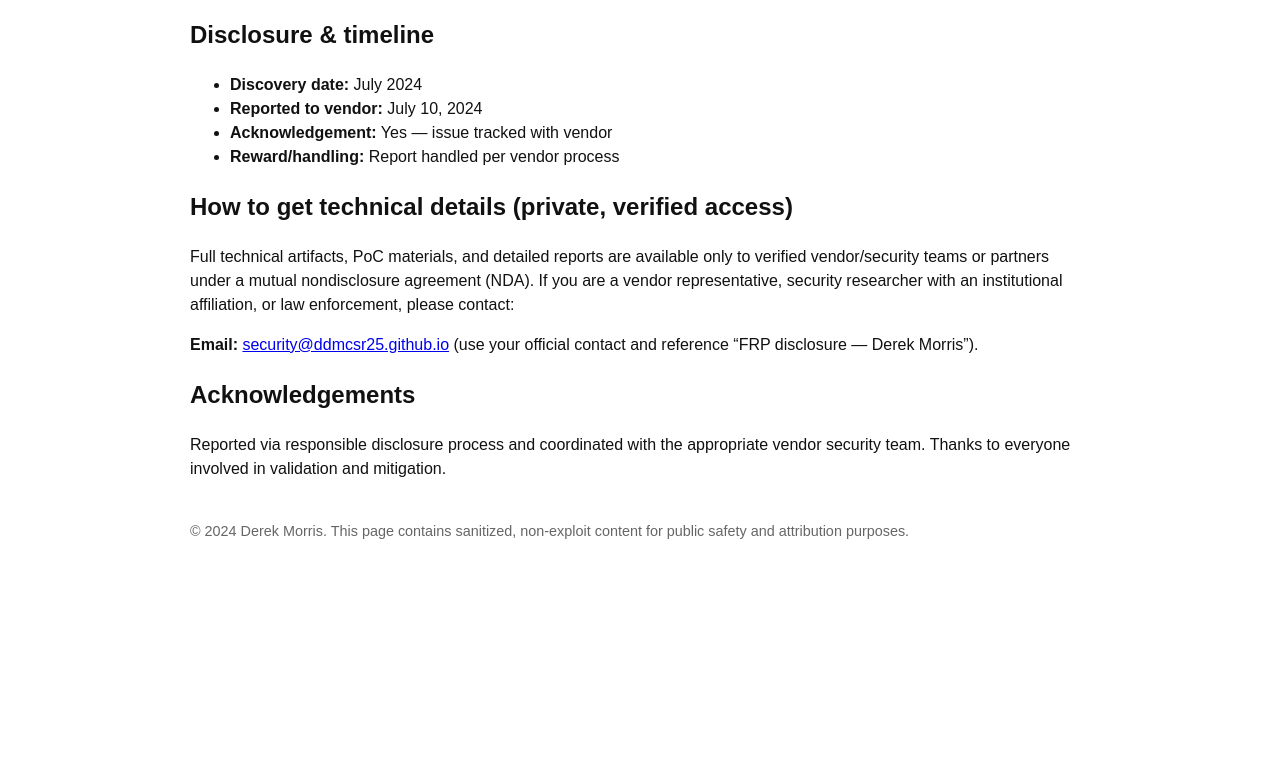
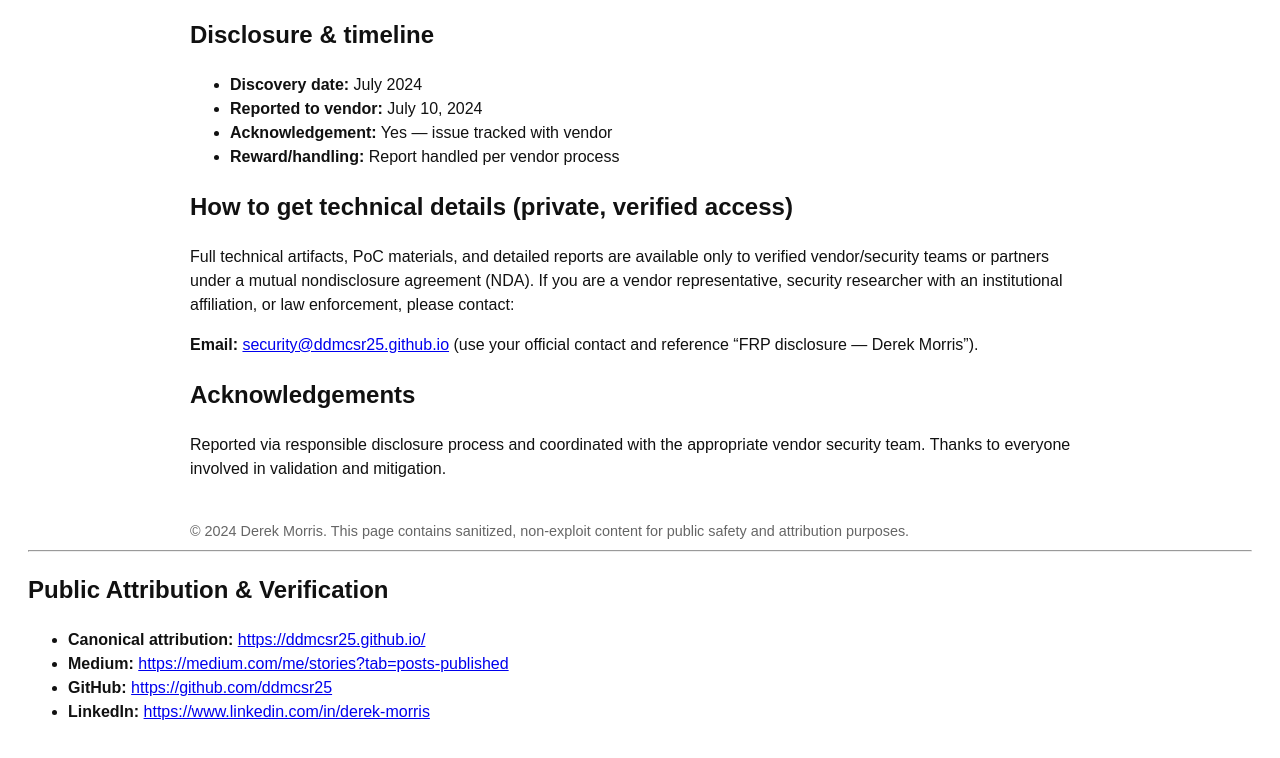
Before and after one commit to ddmcsr25/ddmcsr25.github.io, a plain HTML site: page index.html in a window 1280 px wide. Shown: the part 612-1370 px from the top of the page. Before the commit the page ends 1182 px from the top, so only its background shows below. Drawn offline with Linux system fonts and the light colour scheme.

Commit message:
Add Medium link and fix duplicate closing tags

```diff
--- a/index.html
+++ b/index.html
@@ -102,8 +102,17 @@
       &copy; 2024 Derek Morris. This page contains sanitized, non-exploit content for public safety and attribution purposes.
     </div>
   </div>
-</body>
-</html>
+    <hr>
+
+    <section>
+      <h2>Public Attribution & Verification</h2>
+      <ul>
+        <li><strong>Canonical attribution:</strong> <a href="https://ddmcsr25.github.io/">https://ddmcsr25.github.io/</a></li>
+        <li><strong>Medium:</strong> <a href="https://medium.com/me/stories?tab=posts-published">https://medium.com/me/stories?tab=posts-published</a></li>
+        <li><strong>GitHub:</strong> <a href="https://github.com/ddmcsr25">https://github.com/ddmcsr25</a></li>
+        <li><strong>LinkedIn:</strong> <a href="https://www.linkedin.com/in/derek-morris">https://www.linkedin.com/in/derek-morris</a></li>
+      </ul>
+    </section>
 
 </body>
 </html>
```
